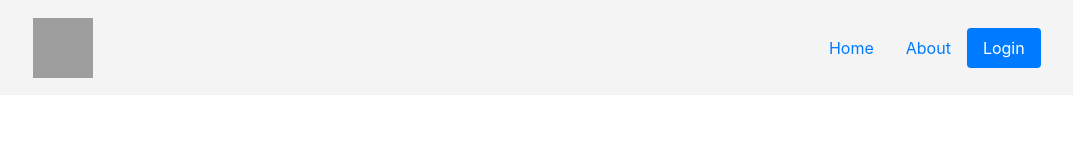
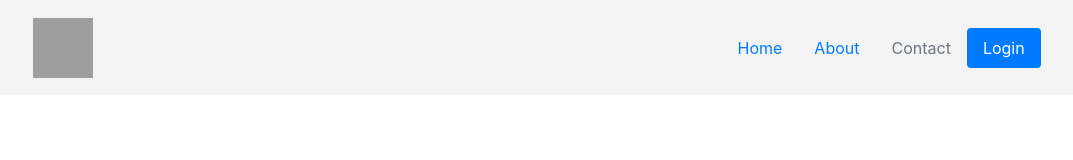
Before and after one commit to skumar80/first_design, a plain HTML site: page index.html in a window 1280 px wide. Shown: the top 160 px of the page, without its empty margins (103-1176 px from the left). Drawn offline with nearby package versions, Linux system fonts and the light colour scheme; grey boxes are pictures that could not be loaded.

Commit message:
index file changes: Added Nav link 'Contact' and disabled

```diff
--- a/index.html
+++ b/index.html
@@ -9,13 +9,13 @@
         integrity="sha384-JcKb8q3iqJ61gNV9KGb8thSsNjpSL0n8PARn9HuZOnIxN0hoP+VmmDGMN5t9UJ0Z" crossorigin="anonymous">
     <script src="https://stackpath.bootstrapcdn.com/bootstrap/4.5.2/js/bootstrap.min.js"
         integrity="sha384-B4gt1jrGC7Jh4AgTPSdUtOBvfO8shuf57BaghqFfPlYxofvL8/KUEfYiJOMMV+rV" crossorigin="anonymous">
-    </script>
+        </script>
     <script src="https://code.jquery.com/jquery-3.5.1.slim.min.js"
         integrity="sha384-DfXdz2htPH0lsSSs5nCTpuj/zy4C+OGpamoFVy38MVBnE+IbbVYUew+OrCXaRkfj" crossorigin="anonymous">
-    </script>
+        </script>
     <script src="https://cdn.jsdelivr.net/npm/popper.js@1.16.1/dist/umd/popper.min.js"
         integrity="sha384-9/reFTGAW83EW2RDu2S0VKaIzap3H66lZH81PoYlFhbGU+6BZp6G7niu735Sk7lN" crossorigin="anonymous">
-    </script>
+        </script>
     <link rel="stylesheet" href="assests/css/style.css">
 </head>
 
@@ -32,6 +32,9 @@
                 </li>
                 <li class="nav-item">
                     <a class="nav-link" href="#">About</a>
+                </li>
+                <li class="nav-item">
+                    <a class="nav-link disabled" href="#">Contact</a>
                 </li>
                 <li class="nav-item">
                     <a class="nav-link active" href="#">Login</a>
```
